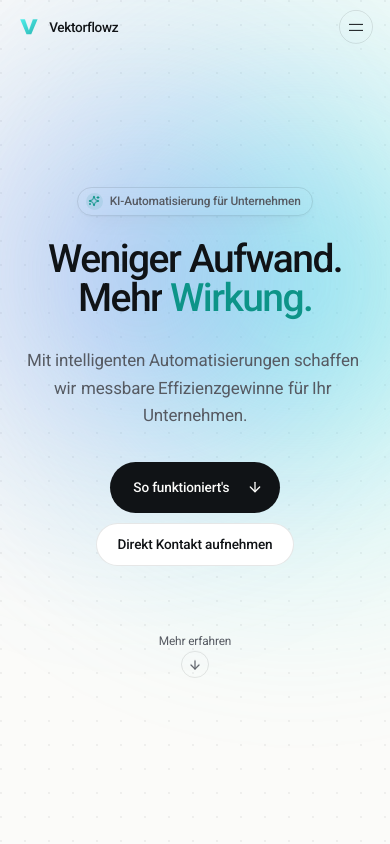
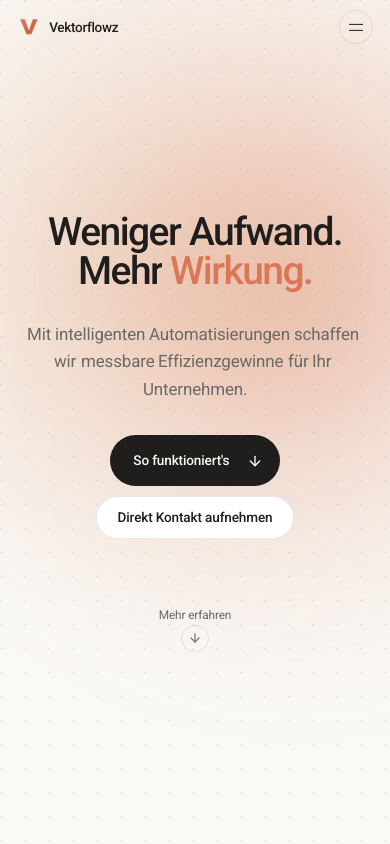
Before and after one commit to Ali-Alizadeh-dev/vektorflowz, a Next.js app: page / in a window 390 px wide. Shown: the top 844 px of the page. Built offline with nearby package versions, Linux system fonts and the light colour scheme.

Commit message:
changed right colors

```diff
--- a/app/globals.css
+++ b/app/globals.css
@@ -3,14 +3,15 @@
 @tailwind utilities;
 
 :root {
-  --bg: #fbfbf9;
+  /* Claude brand palette */
+  --bg: #faf9f5; /* Claude cream */
   --surface: #ffffff;
-  --fg: #101316;
-  --muted: #565a62;
-  --line: rgba(16, 19, 22, 0.1);
-  --accent: #0d9488; /* readable teal for text/icons on light bg */
-  --accent-soft: rgba(13, 148, 136, 0.1);
-  --accent-bright: #4deeea; /* brand cyan — used for the hero glow */
+  --fg: #1f1e1d; /* Claude near-black ink */
+  --muted: #6b6a66; /* warm grey */
+  --line: rgba(31, 30, 29, 0.1);
+  --accent: #d97757; /* Claude coral/clay */
+  --accent-soft: rgba(217, 119, 87, 0.1);
+  --accent-bright: #d97757; /* coral — also used for the hero glow */
   color-scheme: light;
 }
 
--- a/components/Hero.tsx
+++ b/components/Hero.tsx
@@ -4,7 +4,7 @@ import { useRef } from "react";
 import { useGSAP } from "@gsap/react";
 import { gsap } from "@/lib/gsap";
 import SplitWords from "./SplitWords";
-import { ArrowDown, Sparkles } from "lucide-react";
+import { ArrowDown } from "lucide-react";
 
 export default function Hero() {
   const root = useRef<HTMLDivElement>(null);
@@ -15,16 +15,11 @@ export default function Hero() {
     () => {
       const tl = gsap.timeline({ defaults: { ease: "power3.out" } });
 
-      tl.from('[data-hero="badge"]', {
-        y: 14,
-        opacity: 0,
-        duration: 0.7,
+      tl.from('[data-hero="title"] .word-inner', {
+        yPercent: 110,
+        duration: 1.1,
+        stagger: 0.06,
       })
-        .from(
-          '[data-hero="title"] .word-inner',
-          { yPercent: 110, duration: 1.1, stagger: 0.06 },
-          "-=0.3"
-        )
         .from(
           '[data-hero="sub"] .word-inner',
           { yPercent: 110, duration: 0.8, stagger: 0.015 },
@@ -75,7 +70,7 @@ export default function Hero() {
         className="absolute -top-32 left-[42%] -translate-x-1/2 w-[680px] h-[680px] rounded-full pointer-events-none will-change-transform"
         style={{
           background:
-            "radial-gradient(circle, rgba(77,238,234,0.55) 0%, rgba(77,238,234,0.12) 40%, transparent 70%)",
+            "radial-gradient(circle, rgba(217,119,87,0.45) 0%, rgba(217,119,87,0.1) 40%, transparent 70%)",
           filter: "blur(36px)",
         }}
       />
@@ -85,25 +80,15 @@ export default function Hero() {
         className="absolute top-10 left-[60%] -translate-x-1/2 w-[560px] h-[560px] rounded-full pointer-events-none will-change-transform"
         style={{
           background:
-            "radial-gradient(circle, rgba(99,102,241,0.32) 0%, rgba(99,102,241,0.08) 42%, transparent 70%)",
+            "radial-gradient(circle, rgba(224,162,118,0.3) 0%, rgba(224,162,118,0.08) 42%, transparent 70%)",
           filter: "blur(40px)",
         }}
       />
 
       <div className="relative mx-auto w-full max-w-5xl px-5 md:px-8 text-center">
-        <span
-          data-hero="badge"
-          className="inline-flex items-center gap-2 rounded-full border border-line bg-surface/80 backdrop-blur-sm pl-2.5 pr-3.5 py-1.5 text-sm font-medium text-muted shadow-card"
-        >
-          <span className="inline-flex items-center justify-center w-5 h-5 rounded-full bg-accent-soft text-accent">
-            <Sparkles size={12} />
-          </span>
-          KI-Automatisierung für Unternehmen
-        </span>
-
         <h1
           data-hero="title"
-          className="mt-7 text-[10vw] sm:text-[7.5vw] md:text-[5.5vw] lg:text-[4.7vw] leading-[0.95] font-medium tracking-tightest"
+          className="text-[10vw] sm:text-[7.5vw] md:text-[5.5vw] lg:text-[4.7vw] leading-[0.95] font-medium tracking-tightest"
         >
           <SplitWords text="Weniger Aufwand." />
           <br />
--- a/components/Logo.tsx
+++ b/components/Logo.tsx
@@ -21,8 +21,8 @@ export function LogoMark({ className = "w-7 h-7" }: { className?: string }) {
     >
       <defs>
         <linearGradient id={id} x1="0" y1="0" x2="1" y2="1">
-          <stop offset="0" stopColor="#4deeea" />
-          <stop offset="1" stopColor="#2bb6b3" />
+          <stop offset="0" stopColor="#D97757" />
+          <stop offset="1" stopColor="#C15F3C" />
         </linearGradient>
       </defs>
       <path
@@ -31,7 +31,7 @@ export function LogoMark({ className = "w-7 h-7" }: { className?: string }) {
       />
       <path
         d="M16 22 H40 L60 78 L80 22 H104"
-        stroke="#bafffd"
+        stroke="#f6d3c4"
         strokeWidth="1.2"
         opacity=".5"
         fill="none"
@@ -83,15 +83,15 @@ export function LogoFlow({ className = "w-24 h-24" }: { className?: string }) {
     >
       <defs>
         <linearGradient id="vfUp" x1="0" y1="0" x2="1" y2="1">
-          <stop offset="0" stopColor="#4deeea" />
-          <stop offset="1" stopColor="#2bb6b3" />
+          <stop offset="0" stopColor="#D97757" />
+          <stop offset="1" stopColor="#C15F3C" />
         </linearGradient>
       </defs>
 
       {/* Animated flow streams behind the V */}
       <g
-        style={{ mixBlendMode: "screen" }}
-        stroke="#4deeea"
+        style={{ mixBlendMode: "multiply" }}
+        stroke="#D97757"
         fill="none"
         strokeLinecap="round"
       >
@@ -134,7 +134,7 @@ export function LogoFlow({ className = "w-24 h-24" }: { className?: string }) {
       />
       <path
         d="M36 42 H60 L80 98 L100 42 H124"
-        stroke="#bafffd"
+        stroke="#f6d3c4"
         strokeWidth="1.2"
         opacity="0.5"
         fill="none"
--- a/tailwind.config.ts
+++ b/tailwind.config.ts
@@ -26,7 +26,7 @@ const config: Config = {
         card: "0 1px 2px rgba(16,19,22,0.04), 0 8px 24px -10px rgba(16,19,22,0.1)",
         "card-lg":
           "0 1px 2px rgba(16,19,22,0.04), 0 24px 48px -16px rgba(16,19,22,0.16)",
-        "accent-glow": "0 8px 30px -6px rgba(13,148,136,0.45)",
+        "accent-glow": "0 8px 30px -6px rgba(217,119,87,0.45)",
       },
     },
   },
```
